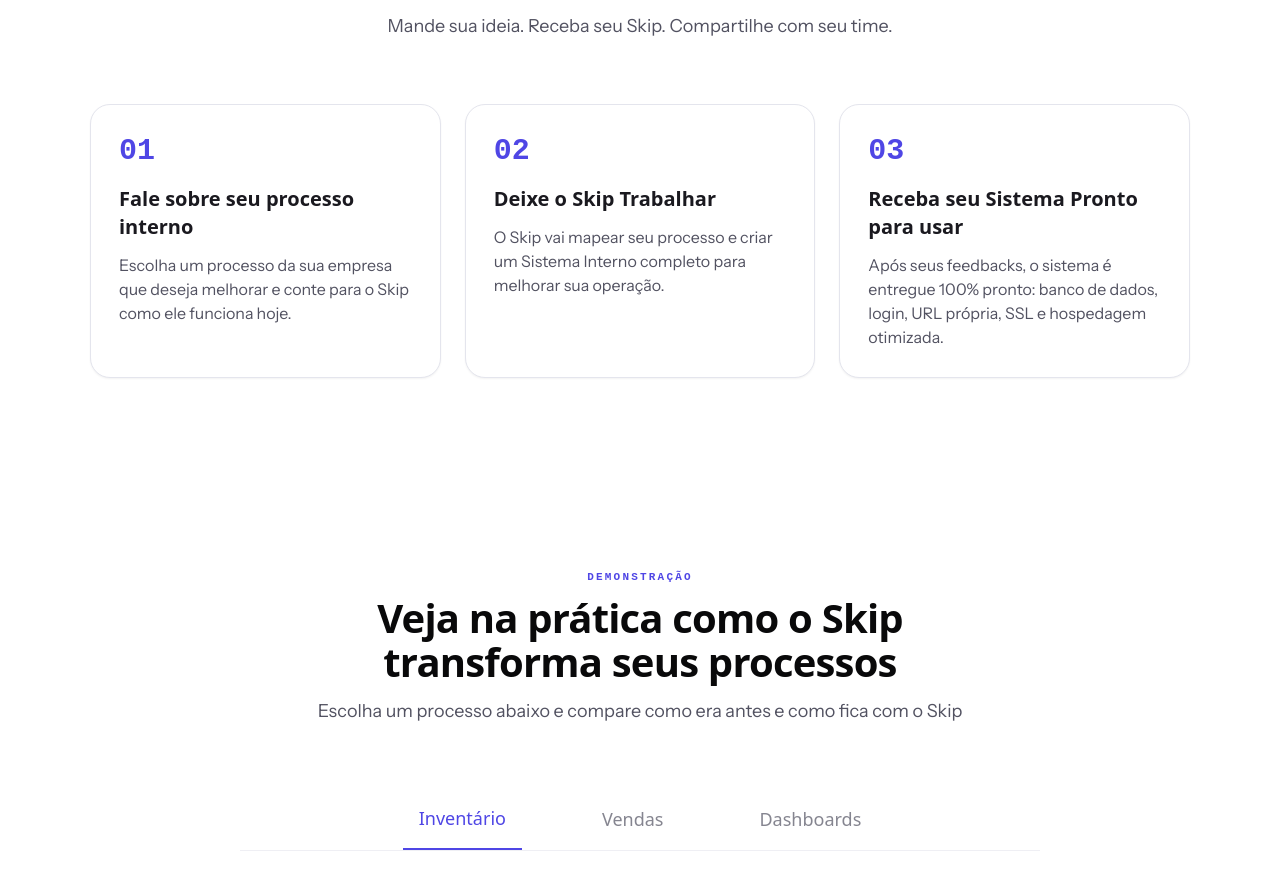
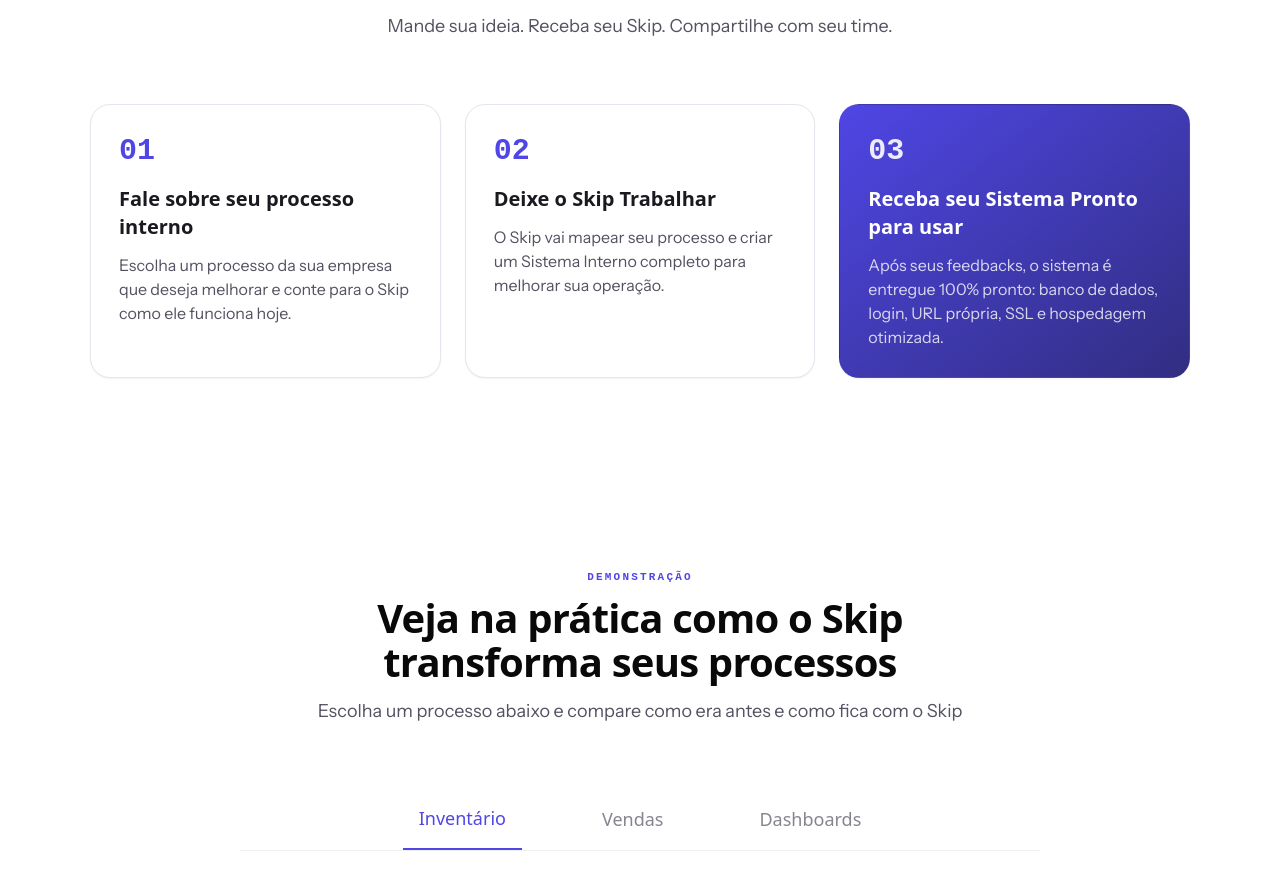
Before and after one commit to lukera-lab/skip-landing-page--c-pia--48i98tkto, a React (Vite) app: page / in a window 1280 px wide. Shown: the part 1036-1926 px from the top of the page. Built offline with nearby package versions, Linux system fonts and the light colour scheme.

Commit message:
feat: Add gradient background to third 'How It Works' card

```diff
--- a/src/components/home/HowItWorksSection.tsx
+++ b/src/components/home/HowItWorksSection.tsx
@@ -43,15 +43,35 @@ export function HowItWorksSection() {
           {steps.map((step, index) => (
             <div
               key={index}
-              className="flex flex-col border border-skip-neutral-1350 rounded-[20px] p-[28px] bg-white shadow-sm hover:shadow-md transition-shadow duration-300"
+              className={cn(
+                'flex flex-col border rounded-[20px] p-[28px] shadow-sm transition-shadow duration-300',
+                index === 2
+                  ? 'bg-gradient-to-br from-blue-violet-600 to-indigo-900 border-transparent hover:shadow-md hover:shadow-blue-violet-600/30'
+                  : 'bg-white border-skip-neutral-1350 hover:shadow-md',
+              )}
             >
-              <span className="font-mono text-2xl md:text-3xl text-blue-violet-600 font-semibold mb-4 block">
+              <span
+                className={cn(
+                  'font-mono text-2xl md:text-3xl font-semibold mb-4 block',
+                  index === 2 ? 'text-white/90' : 'text-blue-violet-600',
+                )}
+              >
                 {step.number}
               </span>
-              <h3 className="font-heading text-lg md:text-xl font-semibold text-skip-neutral-300 mb-3 leading-[1.2]">
+              <h3
+                className={cn(
+                  'font-heading text-lg md:text-xl font-semibold mb-3 leading-[1.2]',
+                  index === 2 ? 'text-white' : 'text-skip-neutral-300',
+                )}
+              >
                 {step.title}
               </h3>
-              <p className="font-body text-sm md:text-base text-skip-neutral-800 leading-[1.4]">
+              <p
+                className={cn(
+                  'font-body text-sm md:text-base leading-[1.4]',
+                  index === 2 ? 'text-white/80' : 'text-skip-neutral-800',
+                )}
+              >
                 {step.description}
               </p>
             </div>
```
Also changed, not shown: .skip.config.json.
